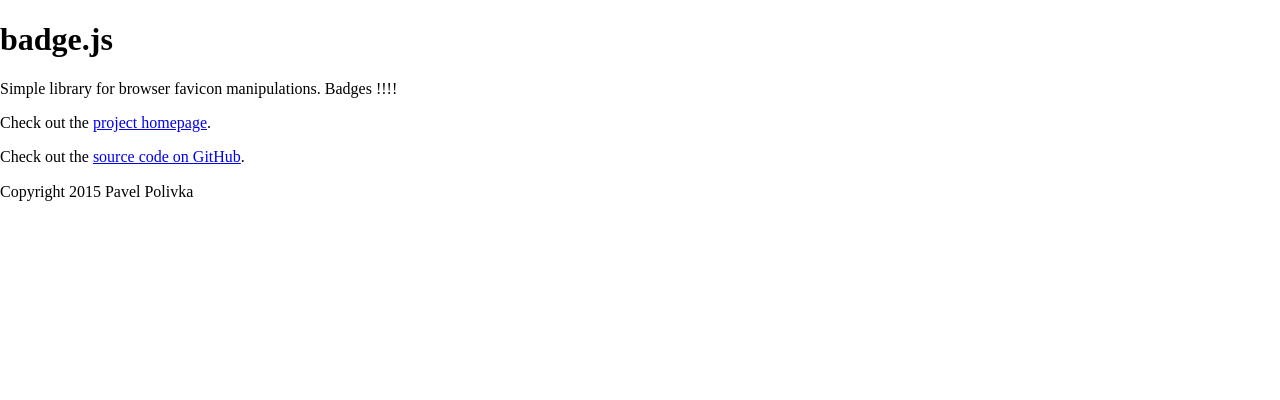
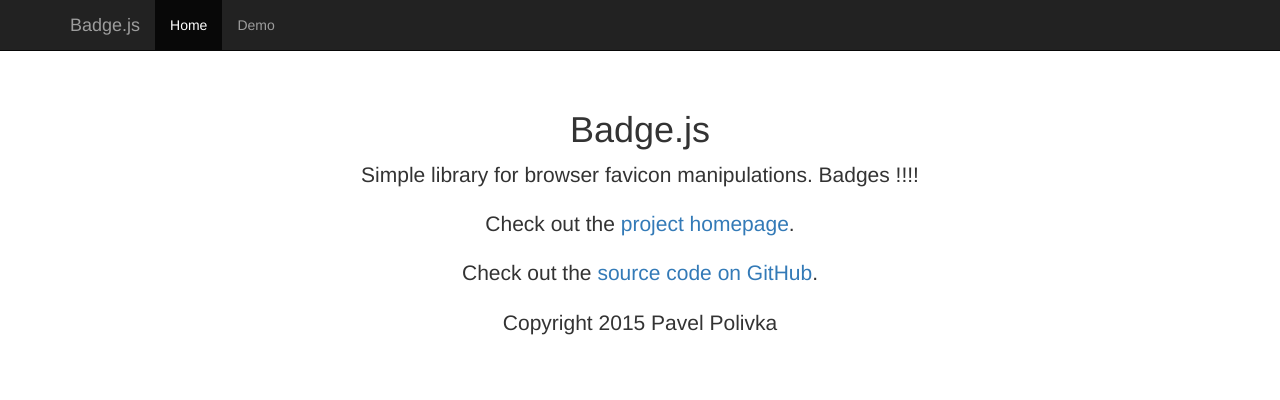
Before and after one commit to PavlikPolivka/badge.js, a website: page index.html in a window 1280 px wide. Drawn offline with nearby package versions, Linux system fonts and the light colour scheme.

Commit message:
Redesigned home page

```diff
--- a/index.html
+++ b/index.html
@@ -1,14 +1,40 @@
 <!DOCTYPE html>
 <html>
   <head>
-    <title>badge.js | Simple library for browser favicon manipulations. Badges !!!!</title>
-    <link rel="stylesheet" href="./demo/assets/normalize.css">
+    <title>Badge.js demo</title>
+    <link rel="stylesheet" href="demo/assets/main.css" />
+    <link rel="stylesheet" href="demo/assets/bootstrap.css" />
   </head>
   <body>
-    <h1>badge.js</h1>
-    <p>Simple library for browser favicon manipulations. Badges !!!!</p>
-    <p>Check out the <a href="http://PavlikPolivka.github.io/badge.js/demo/index.html">project homepage</a>.</p>
-    <p>Check out the <a href="https://github.com/PavlikPolivka/badge.js">source code on GitHub</a>.</p>
-    <p>Copyright 2015 Pavel Polivka</p>
+    <nav class="navbar navbar-inverse navbar-fixed-top">
+      <div class="container">
+        <div class="navbar-header">
+          <button type="button" class="navbar-toggle collapsed" data-toggle="collapse" data-target="#navbar" aria-expanded="false" aria-controls="navbar">
+            <span class="sr-only">Toggle navigation</span>
+            <span class="icon-bar"></span>
+            <span class="icon-bar"></span>
+            <span class="icon-bar"></span>
+          </button>
+          <a class="navbar-brand" href="#">Badge.js</a>
+        </div>
+        <div id="navbar" class="collapse navbar-collapse">
+          <ul class="nav navbar-nav">
+            <li class="active"><a href="/badge.js/index.html">Home</a></li>
+            <li><a href="/badge.js/demo/index.html">Demo</a></li>
+          </ul>
+        </div><!--/.nav-collapse -->
+      </div>
+    </nav>
+
+    <div class="container">
+
+      <div class="starter-template">
+        <h1>Badge.js</h1>
+        <p class="lead">Simple library for browser favicon manipulations. Badges !!!!</p>
+        <p class="lead">Check out the <a href="http://PavlikPolivka.github.io/badge.js/demo/index.html">project homepage</a>.</p>
+        <p class="lead">Check out the <a href="https://github.com/PavlikPolivka/badge.js">source code on GitHub</a>.</p>
+        <p class="lead">Copyright 2015 Pavel Polivka</p>
+      </div>
+    </div>
   </body>
 </html>
```
Also changed, not shown: demo/index.html (+2 -1 lines).
